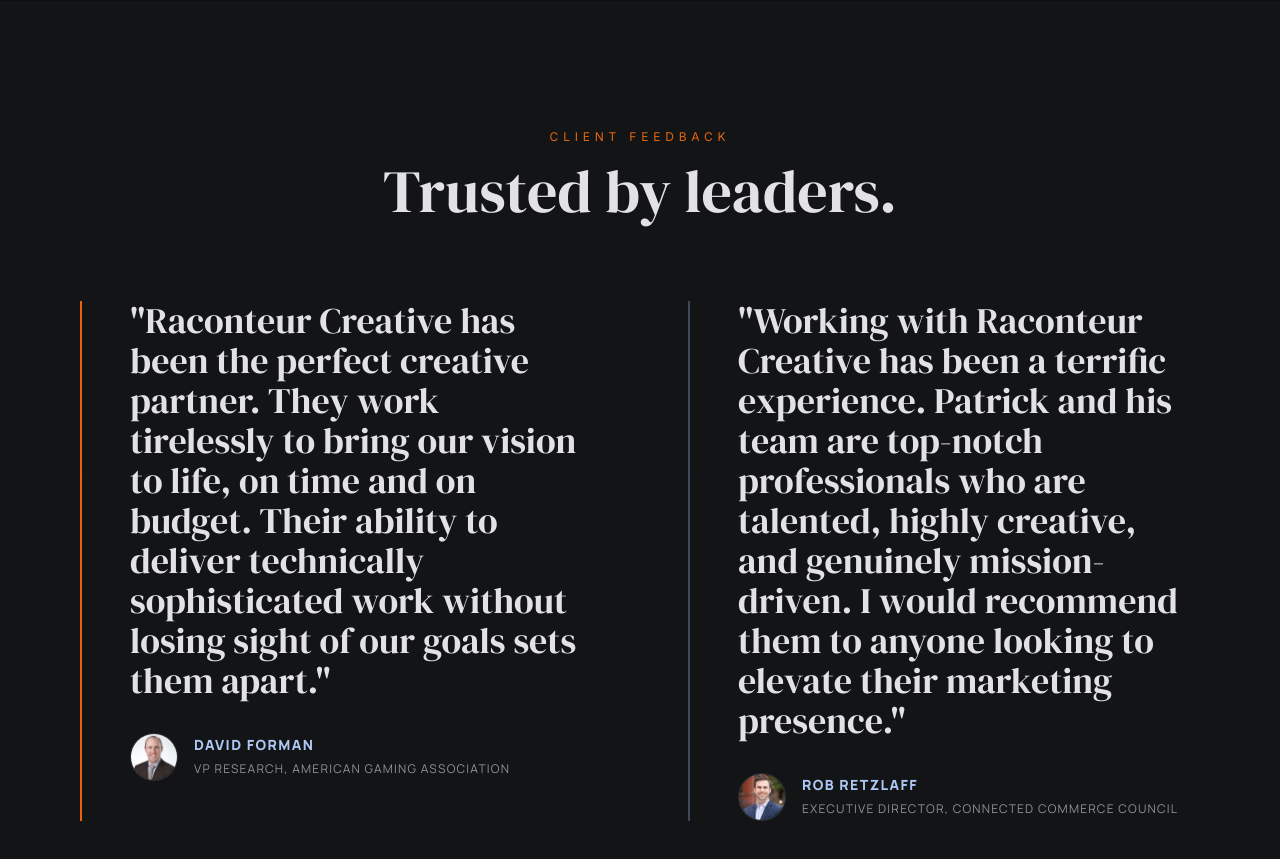
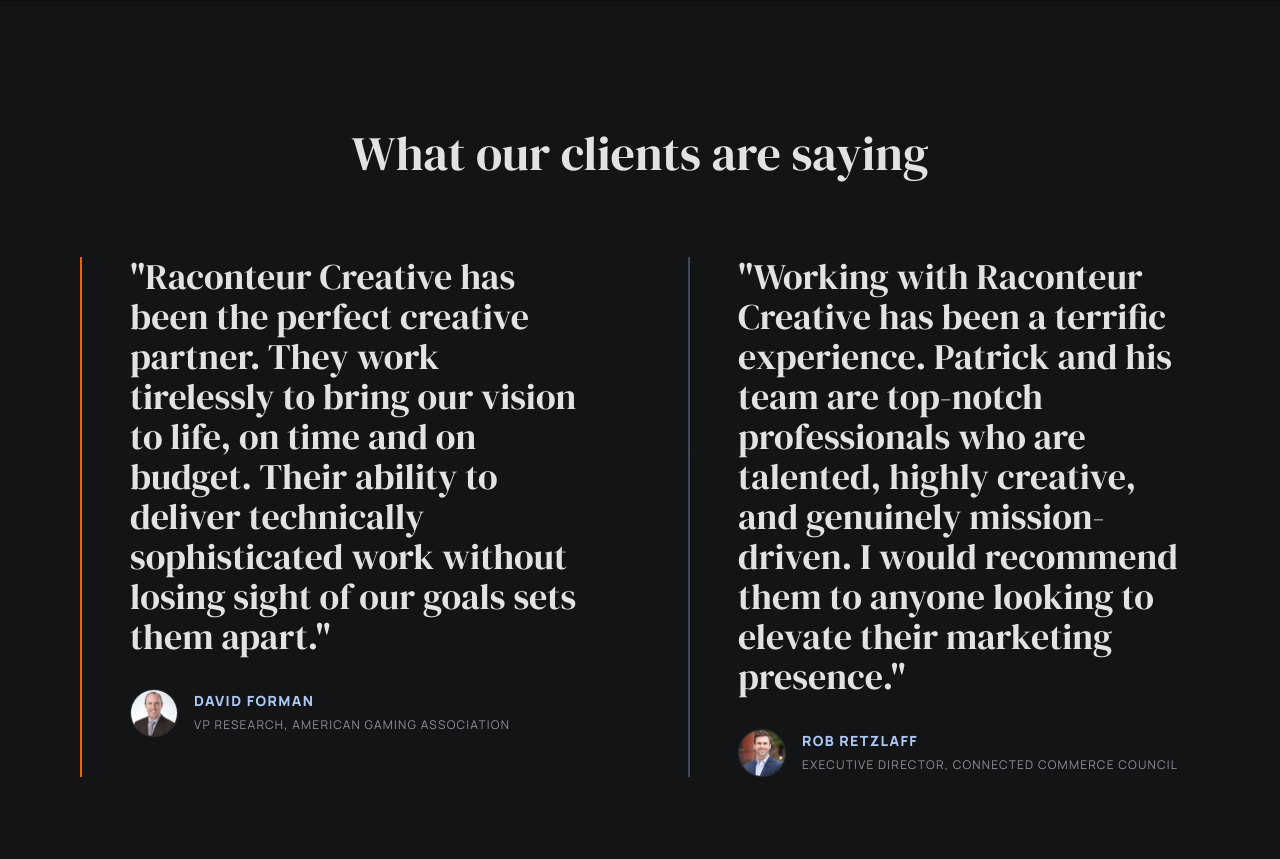
Before and after one commit to Raconteur-Creative/rc-site-redesign, a SvelteKit app: page / in a window 1280 px wide. Shown: the part 3420-4279 px from the top of the page. Built offline with nearby package versions, Linux system fonts and the light colour scheme.

Commit message:
Simplify testimonials header to 'What our clients are saying'

```diff
--- a/src/routes/+page.svelte
+++ b/src/routes/+page.svelte
@@ -504,8 +504,7 @@
 		<div class="absolute top-1/2 left-0 -translate-y-1/2 w-full h-px bg-outline-variant/10"></div>
 		<div class="max-w-7xl mx-auto relative z-10">
 			<div class="text-center mb-20">
-				<span class="font-label text-xs uppercase tracking-[0.4em] text-secondary mb-4 block">Client Feedback</span>
-				<h2 class="font-headline text-5xl md:text-6xl text-on-surface">Trusted by leaders.</h2>
+				<h2 class="font-headline text-4xl md:text-5xl text-on-surface">What our clients are saying</h2>
 			</div>
 			<div class="grid md:grid-cols-2 gap-24">
 			<div class="border-l-2 border-secondary pl-12 flex flex-col gap-8">
```
